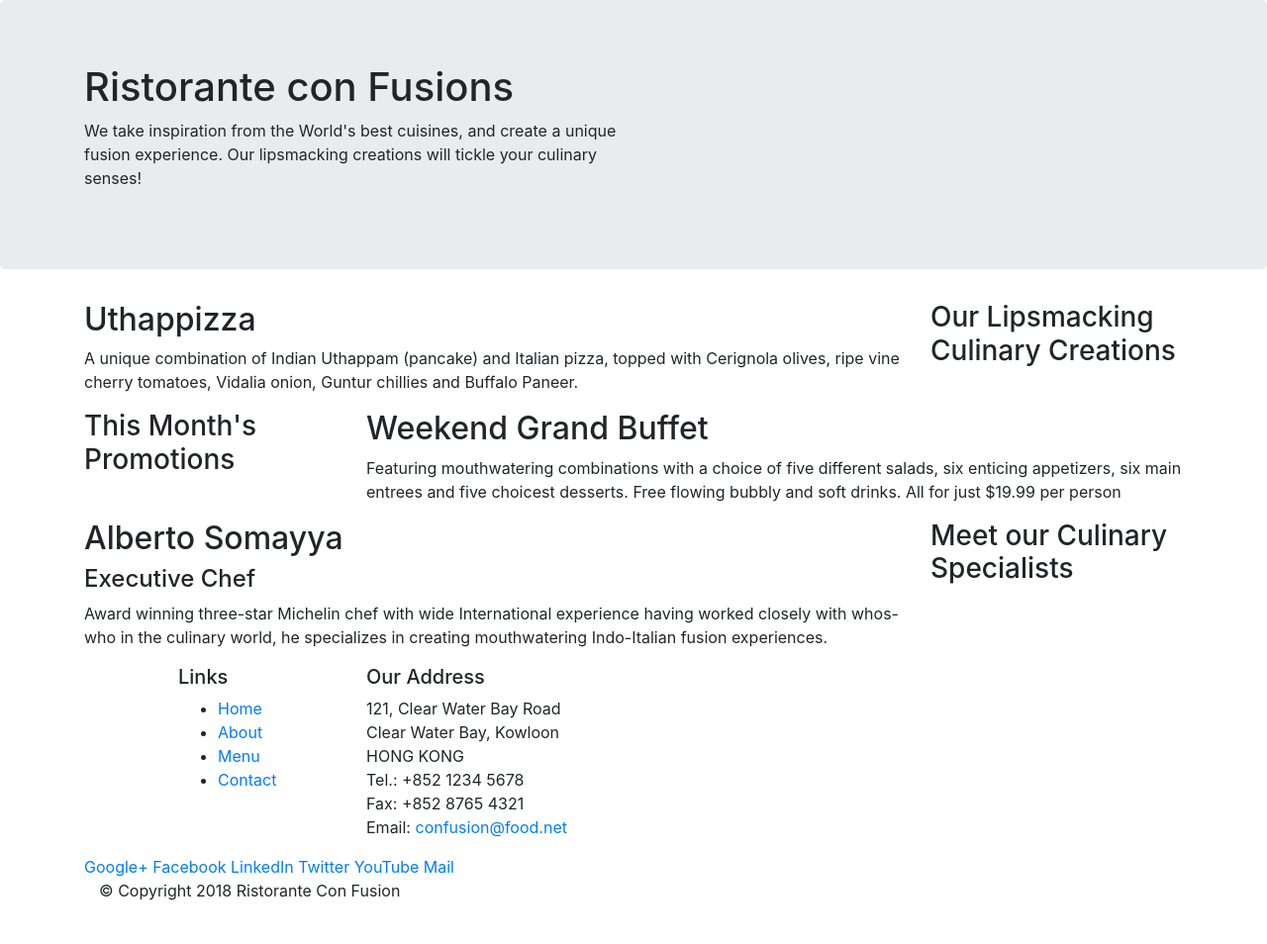
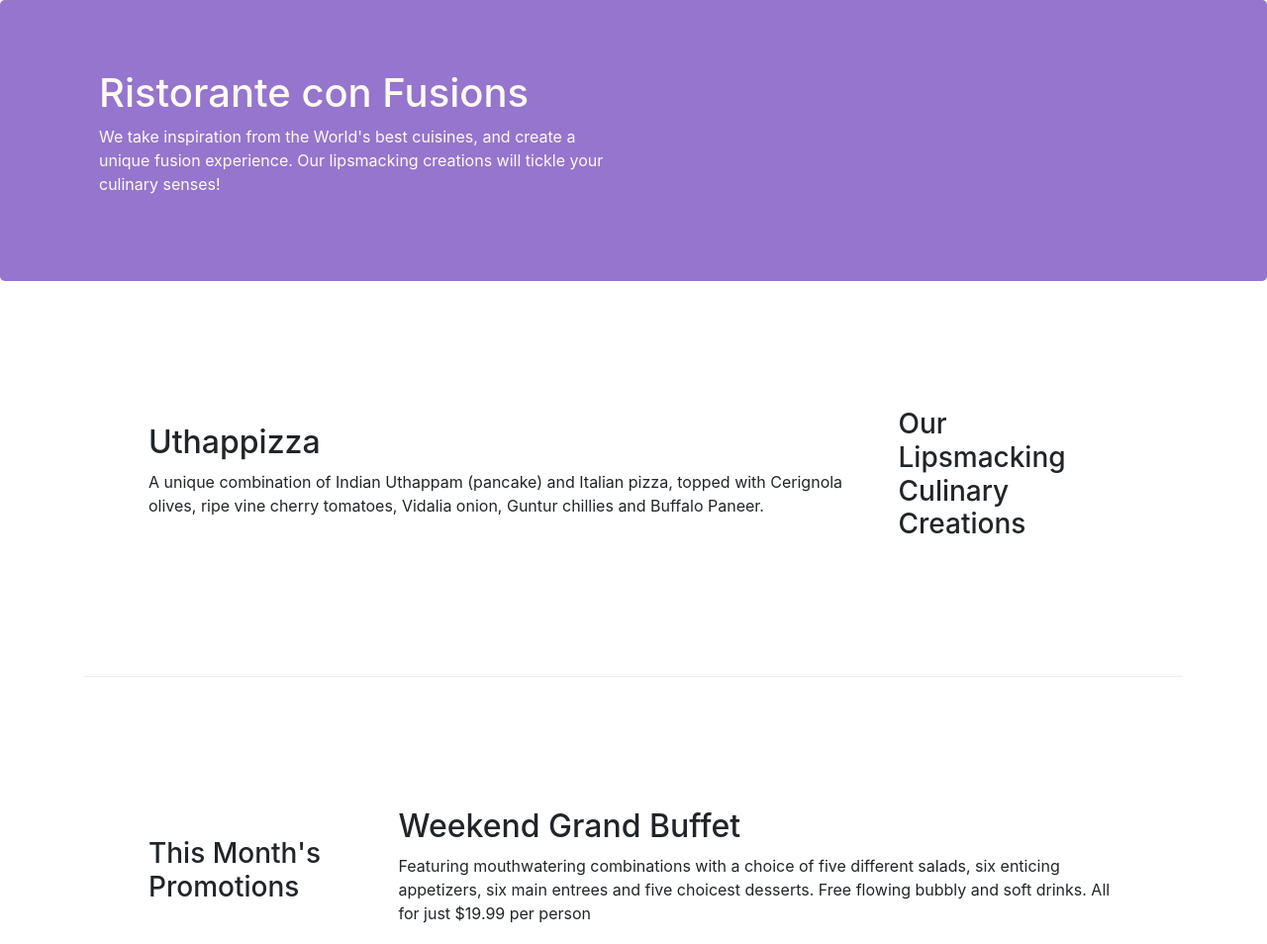
Before and after one commit to pau1a/git-test, a website: page index.html in a window 1280 px wide. Shown: the top 954 px of the page at 99% size. Before the commit the page ends 928 px from the top, so only its background shows below. Drawn offline with nearby package versions, Linux system fonts and the light colour scheme.

Commit message:
bootstrap grid part 2

```diff
--- /dev/null
+++ b/css/styles.css
@@ -0,0 +1,30 @@
+.row-header {
+	margin: 0px auto;
+	padding: 0px auto;
+}
+
+.row-content {
+        margin: 0px auto;
+        padding: 0px 50px 0px 50px;
+	border-bottom: 1px ridge;
+	min-height: 400px;
+}
+
+.footer {
+	background-color: #D1C4E9;
+	margin: 0px auto;
+	padding: 20px 0px 20px 0px;
+}
+
+.jumbotron {
+	padding: 70px 30px 70px 30px;
+	margin: 0px auto;
+	background: #9575CD;
+	color: floralwhite;
+}
+
+.address {
+	font-size: 80%;
+	margin: 0px;
+	color: #0f0f0f;
+}
--- a/index.html
+++ b/index.html
@@ -9,6 +9,7 @@
 
     <!-- Bootstrap CSS -->
     <link rel="stylesheet" href="node_modules/bootstrap/dist/css/bootstrap.min.css">
+    <link rel="stylesheet" href="css/styles.css">
     <title>Ristorante Con Fusion</title>
 </head>
 
@@ -16,7 +17,7 @@
 
     <header class="jumbotron">
         <div class="container">
-            <div class="row">
+            <div class="row row-header">
                 <div class="col-12 col-sm-6">
                     <h1>Ristorante con Fusions</h1>
                     <p>We take inspiration from the World's best cuisines, and create a unique fusion experience. Our lipsmacking creations will tickle your culinary senses!</p>
@@ -28,7 +29,7 @@
     </header>
 
     <div class="container">
-        <div class="row">
+        <div class="row row-content align-items-center">
             <div class="col-12 col-sm-4 col-md-3 order-sm-last">
                 <h3>Our Lipsmacking Culinary Creations</h3>
             </div>
@@ -39,7 +40,7 @@
         </div>
 
 
-        <div class="row">
+        <div class="row row-content align-items-center">
             <div class="col-12 col-sm-4 col-md-3">
                 <h3>This Month's Promotions</h3>
             </div>
@@ -49,7 +50,7 @@
             </div>
         </div>
 
-        <div class="row">
+        <div class="row row-content align-items-center">
             <div class="col-12 col-sm-4 col-md-3 order-sm-last">
                 <h3>Meet our Culinary Specialists</h3>
             </div>
@@ -61,12 +62,12 @@
         </div>
     </div>
 
-    <footer>
+    <footer class="footer">
         <div class="container">
             <div class="row">
                 <div class="col-4 col-sm-2 offset-1">
                     <h5>Links</h5>
-                    <ul>
+                    <ul class="list-unstyled">
                         <li><a href="#">Home</a></li>
                         <li><a href="#">About</a></li>
                         <li><a href="#">Menu</a></li>
@@ -84,8 +85,8 @@
 		              Email: <a href="mailto:confusion@food.net">confusion@food.net</a>
 		           </address>
                 </div>
-                <div class="col-7 col-sm-5">
-                    <div>
+                <div class="col-12 col-sm-4 align-self-center">
+                    <div class="text-center">
                         <a href="http://google.com/+">Google+</a>
                         <a href="http://www.facebook.com/profile.php?id=">Facebook</a>
                         <a href="http://www.linkedin.com/in/">LinkedIn</a>
@@ -95,8 +96,8 @@
                     </div>
                 </div>
            </div>
-           <div class="col-7 col-sm-5">
-                <div>
+           <div class="row justify-content-center">
+                <div class="col-auto">
                     <p>© Copyright 2018 Ristorante Con Fusion</p>
                 </div>
            </div>
```
